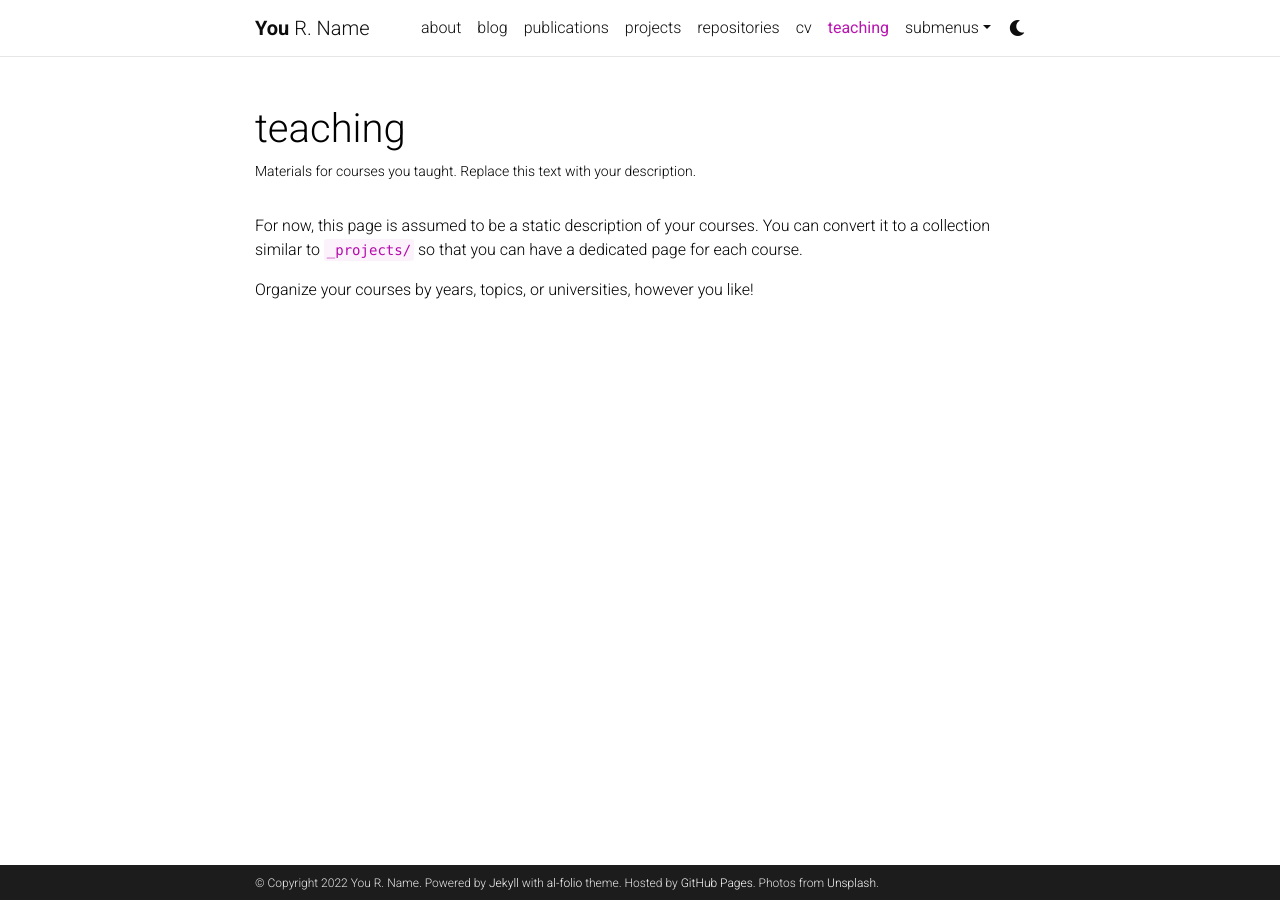
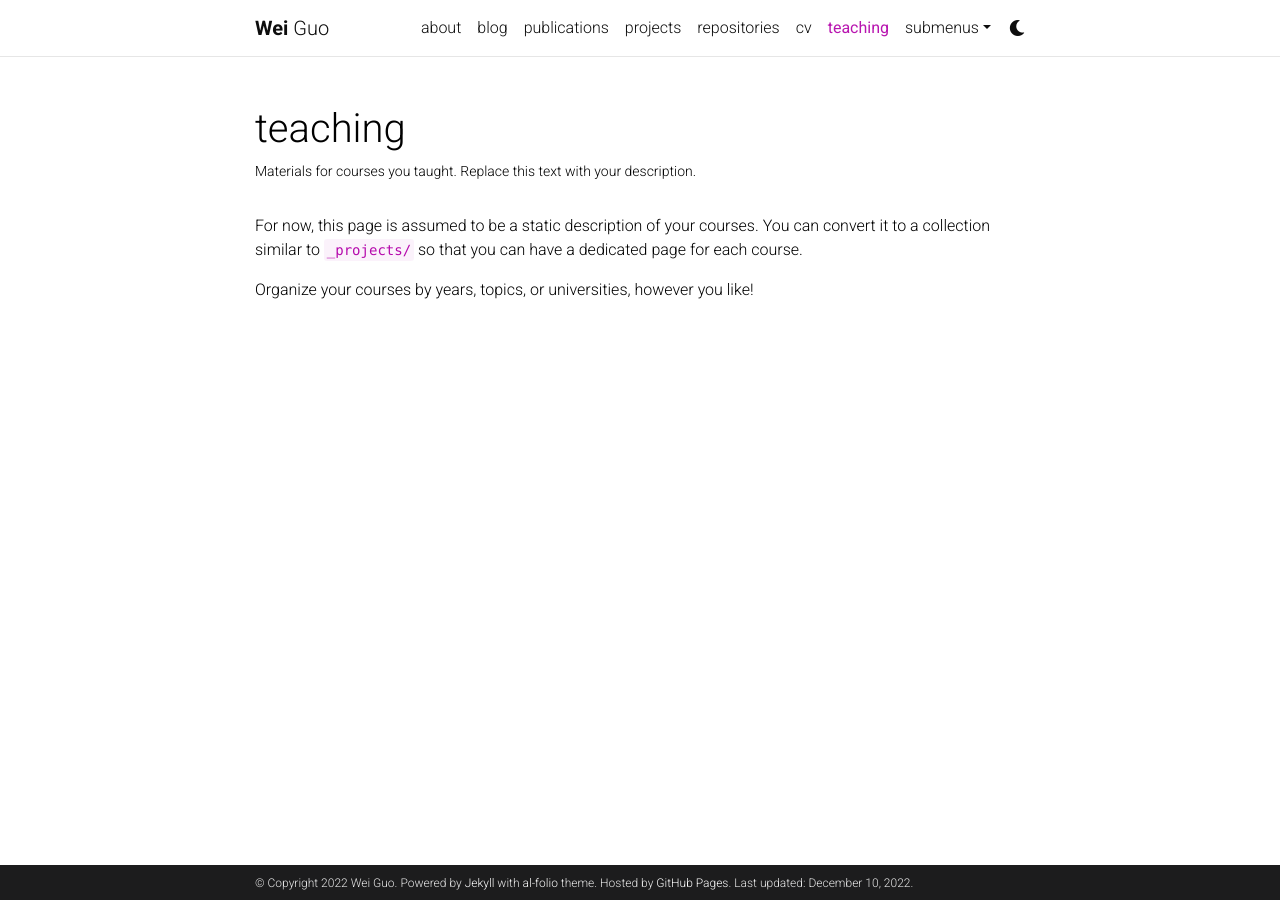
Before and after one commit to AlexandreGUO2001/AlexandreGUO2001.github.io, a Jekyll site: the page built from _pages/teaching.md, in a window 1280 px wide. Built offline with Jekyll 4.4.1, drawn with Linux system fonts in a browser that asks for light colours; comment, search, counter and statistics services are not loaded; a style sheet for code colours, icons or effects is not loaded.

Commit message:
Update _config.yml

```diff
--- a/_config.yml
+++ b/_config.yml
@@ -3,16 +3,15 @@
 # -----------------------------------------------------------------------------
 
 title: blank # the website title (if blank, full name will be used instead)
-first_name: You
-middle_name: R.
-last_name: Name
-email: you@example.com
+first_name: Wei
+middle_name:
+last_name: Guo
+email: weiguo@pku.edu.cn
 description: > # the ">" symbol means to ignore newlines until "footer_text:"
-  A simple, whitespace theme for academics. Based on [*folio](https://github.com/bogoli/-folio) design.
+  Wei Guo's personal website.
 footer_text: >
   Powered by <a href="https://jekyllrb.com/" target="_blank">Jekyll</a> with <a href="https://github.com/alshedivat/al-folio">al-folio</a> theme.
   Hosted by <a href="https://pages.github.com/" target="_blank">GitHub Pages</a>.
-  Photos from <a href="https://unsplash.com" target="_blank">Unsplash</a>.
 keywords: jekyll, jekyll-theme, academic-website, portfolio-website  # add your own keywords or leave empty
 
 lang: en # the language of your site (for example: en, fr, cn, ru, etc.)
@@ -20,7 +19,7 @@
 
 url: https://AlexandreGUO2001.github.io # the base hostname & protocol for your site
 baseurl: # the subpath of your site, e.g. /blog/
-last_updated: false # set to true if you want to display last updated in the footer
+last_updated: true # set to true if you want to display last updated in the footer
 impressum_path:  # set to path to include impressum link in the footer, use the same path as permalink in a page, helps to conform with EU GDPR
 
 # -----------------------------------------------------------------------------
```
